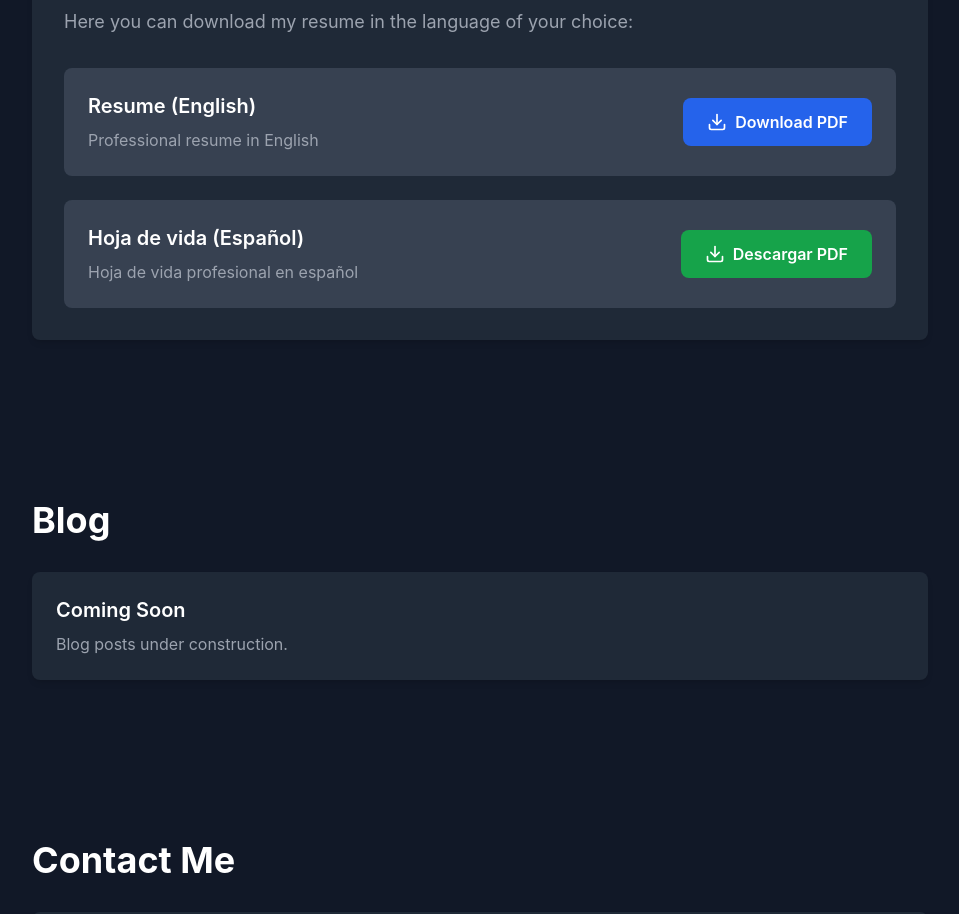
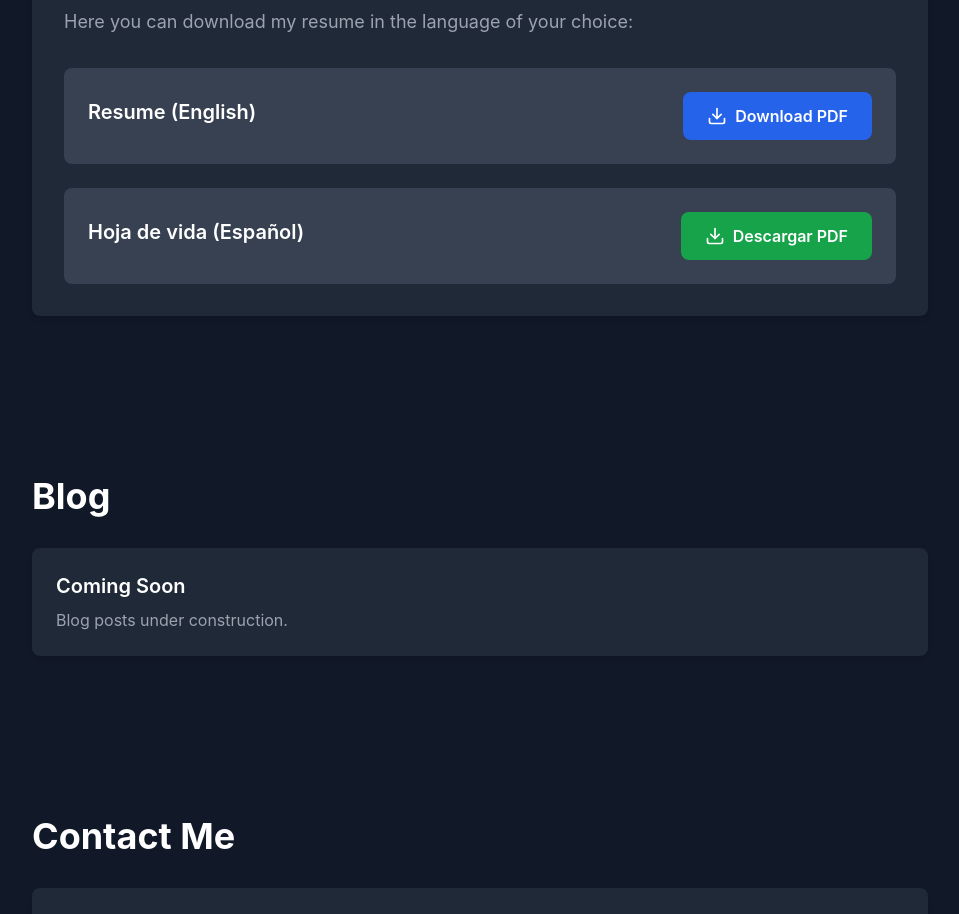
Before and after one commit to Charlsz/Portfolio, a React (Vite) app: page / in a window 1280 px wide. Shown: the part 3640-4554 px from the top of the page, without its empty margins (160-1119 px from the left). Built offline with nearby package versions, Linux system fonts and the light colour scheme.

Commit message:
Remove descriptive text from resume section

```diff
--- a/src/App.tsx
+++ b/src/App.tsx
@@ -365,7 +365,6 @@ function App() {
                 <div className="flex items-center justify-between p-6 bg-gray-50 dark:bg-gray-700 rounded-lg transform transition-all duration-300 hover:scale-[1.02]">
                   <div>
                     <h3 className="text-xl font-semibold text-gray-800 dark:text-white mb-2">Resume (English)</h3>
-                    <p className="text-gray-600 dark:text-gray-400">Professional resume in English</p>
                   </div>
                   <a
                     href="/Resume_Carlos_Galvis.pdf"
@@ -381,7 +380,6 @@ function App() {
                 <div className="flex items-center justify-between p-6 bg-gray-50 dark:bg-gray-700 rounded-lg transform transition-all duration-300 hover:scale-[1.02]">
                   <div>
                     <h3 className="text-xl font-semibold text-gray-800 dark:text-white mb-2">Hoja de vida (Español)</h3>
-                    <p className="text-gray-600 dark:text-gray-400">Hoja de vida profesional en español</p>
                   </div>
                   <a
                     href="/Hoja_de_vida_Carlos_Galvis.pdf"
```
